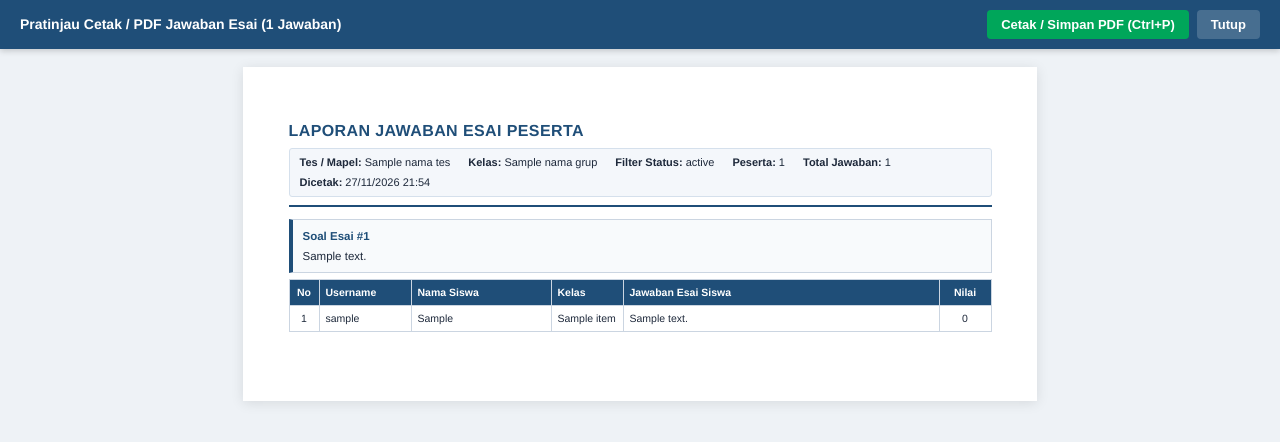
After one commit to bangunsetyawan/zyacbt-smknuda, a CodeIgniter app: the page made by application/views/tes/tes_evaluasi_cetak_view.php in a window 1280 px wide. The commit adds this page. Shown: the top 442 px of the page. Run offline with CodeIgniter, Linux system fonts and the light colour scheme; tables that the repository leaves empty hold one stand-in row (values such as "Sample post"); the template is opened without the code that fills it: most values are stand-ins (such as "Sample title", 1, 10 or a date in 2020).

Commit message:
feat(evaluasi): add PDF/print preview report for essay answers by test/class

```diff
--- /dev/null
+++ b/application/views/tes/tes_evaluasi_cetak_view.php
@@ -0,0 +1,267 @@
+<!DOCTYPE html>
+<html lang="id">
+<head>
+	<meta charset="utf-8">
+	<meta name="viewport" content="width=device-width, initial-scale=1">
+	<title>Cetak Jawaban Esai - <?php echo html_escape($nama_tes); ?></title>
+	<style>
+		* {
+			box-sizing: border-box;
+		}
+		body {
+			margin: 0;
+			padding: 0;
+			background: #eef2f6;
+			color: #1e293b;
+			font-family: "Helvetica Neue", Arial, sans-serif;
+			font-size: 12px;
+			line-height: 1.4;
+		}
+		.toolbar {
+			position: sticky;
+			top: 0;
+			z-index: 100;
+			background: #1f4e78;
+			color: #fff;
+			padding: 10px 20px;
+			display: flex;
+			justify-content: space-between;
+			align-items: center;
+			box-shadow: 0 2px 6px rgba(0,0,0,0.18);
+		}
+		.toolbar-title {
+			font-weight: 700;
+			font-size: 14px;
+		}
+		.toolbar-actions {
+			display: flex;
+			gap: 8px;
+		}
+		.btn {
+			border: none;
+			border-radius: 4px;
+			padding: 7px 14px;
+			font-size: 13px;
+			font-weight: 600;
+			cursor: pointer;
+		}
+		.btn-print {
+			background: #00a65a;
+			color: #fff;
+		}
+		.btn-print:hover {
+			background: #008d4c;
+		}
+		.btn-close {
+			background: rgba(255,255,255,0.18);
+			color: #fff;
+		}
+		.btn-close:hover {
+			background: rgba(255,255,255,0.28);
+		}
+		.sheet {
+			max-width: 210mm;
+			margin: 18px auto;
+			background: #fff;
+			padding: 14mm 12mm;
+			box-shadow: 0 2px 12px rgba(0,0,0,0.1);
+		}
+		.report-header {
+			border-bottom: 2px solid #1f4e78;
+			padding-bottom: 8px;
+			margin-bottom: 12px;
+		}
+		.report-header h1 {
+			margin: 0 0 6px 0;
+			font-size: 16px;
+			color: #1f4e78;
+			letter-spacing: 0.4px;
+		}
+		.report-meta {
+			background: #f4f7fb;
+			border: 1px solid #d5e0ec;
+			border-radius: 3px;
+			padding: 6px 10px;
+			font-size: 11px;
+			display: flex;
+			flex-wrap: wrap;
+			gap: 4px 18px;
+		}
+		.soal-block {
+			margin-bottom: 16px;
+		}
+		.soal-box {
+			background: #f8fafc;
+			border: 1px solid #cbd5e1;
+			border-left: 4px solid #1f4e78;
+			padding: 8px 10px;
+			margin-bottom: 6px;
+			font-size: 11.5px;
+		}
+		.soal-box-label {
+			font-weight: 700;
+			color: #1f4e78;
+			margin-bottom: 4px;
+			font-size: 11.5px;
+		}
+		.soal-box img {
+			max-width: 100%;
+			height: auto;
+		}
+		table {
+			width: 100%;
+			border-collapse: collapse;
+			margin-bottom: 4px;
+		}
+		thead {
+			display: table-header-group;
+		}
+		tr {
+			page-break-inside: avoid;
+			break-inside: avoid;
+		}
+		th, td {
+			border: 1px solid #cbd5e1;
+			padding: 5px 6px;
+			vertical-align: top;
+			font-size: 10.5px;
+		}
+		th {
+			background: #1f4e78;
+			color: #fff;
+			font-weight: 700;
+			text-align: left;
+		}
+		th.center, td.center {
+			text-align: center;
+		}
+		.jawaban-text {
+			white-space: pre-wrap;
+			word-break: break-word;
+		}
+		.jawaban-kosong {
+			color: #94a3b8;
+			font-style: italic;
+		}
+		.empty-state {
+			text-align: center;
+			padding: 30px;
+			color: #64748b;
+			border: 1px dashed #cbd5e1;
+			border-radius: 4px;
+		}
+
+		@media print {
+			@page {
+				size: A4 portrait;
+				margin: 10mm;
+			}
+			body {
+				background: #fff !important;
+				-webkit-print-color-adjust: exact;
+				print-color-adjust: exact;
+			}
+			.no-print {
+				display: none !important;
+			}
+			.sheet {
+				max-width: none;
+				margin: 0;
+				padding: 0;
+				box-shadow: none;
+			}
+			.report-header h1 {
+				font-size: 14px;
+			}
+			.report-meta {
+				font-size: 9.5px;
+				padding: 4px 8px;
+			}
+			.soal-box {
+				font-size: 10px;
+				padding: 6px 8px;
+				page-break-inside: avoid;
+				break-inside: avoid;
+			}
+			th, td {
+				font-size: 9.5px;
+				padding: 3.5px 5px;
+			}
+		}
+	</style>
+</head>
+<body>
+	<div class="toolbar no-print">
+		<div class="toolbar-title">Pratinjau Cetak / PDF Jawaban Esai (<?php echo (int)$jumlah_jawaban; ?> Jawaban)</div>
+		<div class="toolbar-actions">
+			<button type="button" class="btn btn-print" onclick="window.print()">Cetak / Simpan PDF (Ctrl+P)</button>
+			<button type="button" class="btn btn-close" onclick="window.close()">Tutup</button>
+		</div>
+	</div>
+
+	<div class="sheet">
+		<div class="report-header">
+			<h1>LAPORAN JAWABAN ESAI PESERTA</h1>
+			<div class="report-meta">
+				<span><strong>Tes / Mapel:</strong> <?php echo html_escape($nama_tes); ?></span>
+				<span><strong>Kelas:</strong> <?php echo html_escape($nama_grup); ?></span>
+				<span><strong>Filter Status:</strong> <?php echo html_escape($status_label); ?></span>
+				<span><strong>Peserta:</strong> <?php echo (int)$jumlah_siswa; ?></span>
+				<span><strong>Total Jawaban:</strong> <?php echo (int)$jumlah_jawaban; ?></span>
+				<span><strong>Dicetak:</strong> <?php echo date('d/m/Y H:i'); ?></span>
+			</div>
+		</div>
+
+		<?php if(empty($soal_groups)){ ?>
+			<div class="empty-state">
+				Tidak ada data jawaban esai untuk filter yang dipilih.
+			</div>
+		<?php } else { ?>
+			<?php $no_soal = 1; foreach($soal_groups as $grp){ ?>
+				<div class="soal-block">
+					<div class="soal-box">
+						<div class="soal-box-label">
+							Soal Esai #<?php echo $no_soal++; ?>
+							<?php if(!empty($show_tes_col)){ echo ' &mdash; '.html_escape($grp['tes_nama']); } ?>
+						</div>
+						<div><?php echo $grp['soal_detail']; ?></div>
+					</div>
+					<table>
+						<thead>
+							<tr>
+								<th class="center" style="width:30px;">No</th>
+								<th style="width:92px;">Username</th>
+								<th style="width:140px;">Nama Siswa</th>
+								<th style="width:72px;">Kelas</th>
+								<th>Jawaban Esai Siswa</th>
+								<th class="center" style="width:52px;">Nilai</th>
+							</tr>
+						</thead>
+						<tbody>
+							<?php $no = 1; foreach($grp['items'] as $item){
+								$jwb = trim((string)$item->tessoal_jawaban_text);
+								$nilai_str = ($item->tessoal_comment !== null) ? rtrim(rtrim(number_format((float)$item->tessoal_nilai, 2, '.', ''), '0'), '.') : '';
+							?>
+								<tr>
+									<td class="center"><?php echo $no++; ?></td>
+									<td><?php echo html_escape($item->user_name); ?></td>
+									<td><?php echo html_escape(stripslashes((string)$item->user_firstname)); ?></td>
+									<td><?php echo html_escape($item->grup_nama ? $item->grup_nama : '-'); ?></td>
+									<td>
+										<?php if($jwb !== ''){ ?>
+											<div class="jawaban-text"><?php echo html_escape($jwb); ?></div>
+										<?php } else { ?>
+											<span class="jawaban-kosong">(Tidak dijawab)</span>
+										<?php } ?>
+									</td>
+									<td class="center"><?php echo html_escape($nilai_str); ?></td>
+								</tr>
+							<?php } ?>
+						</tbody>
+					</table>
+				</div>
+			<?php } ?>
+		<?php } ?>
+	</div>
+</body>
+</html>
```
Also changed, not shown: application/controllers/manager/Tes_evaluasi.php (+110 -27 lines), application/views/tes/tes_evaluasi_view.php (+23 -1 lines).
